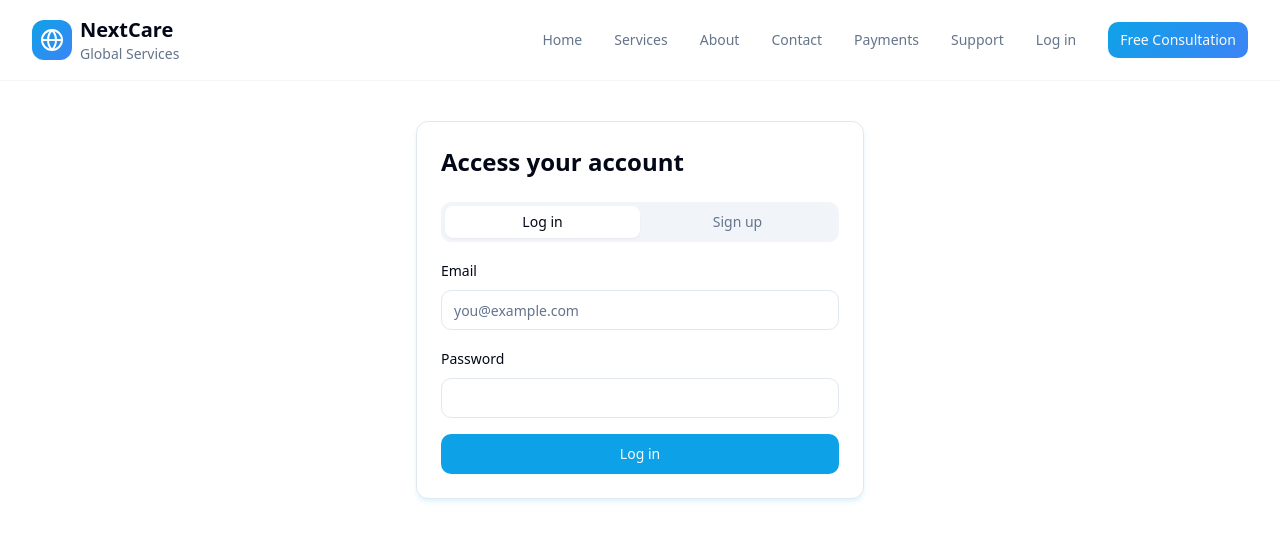
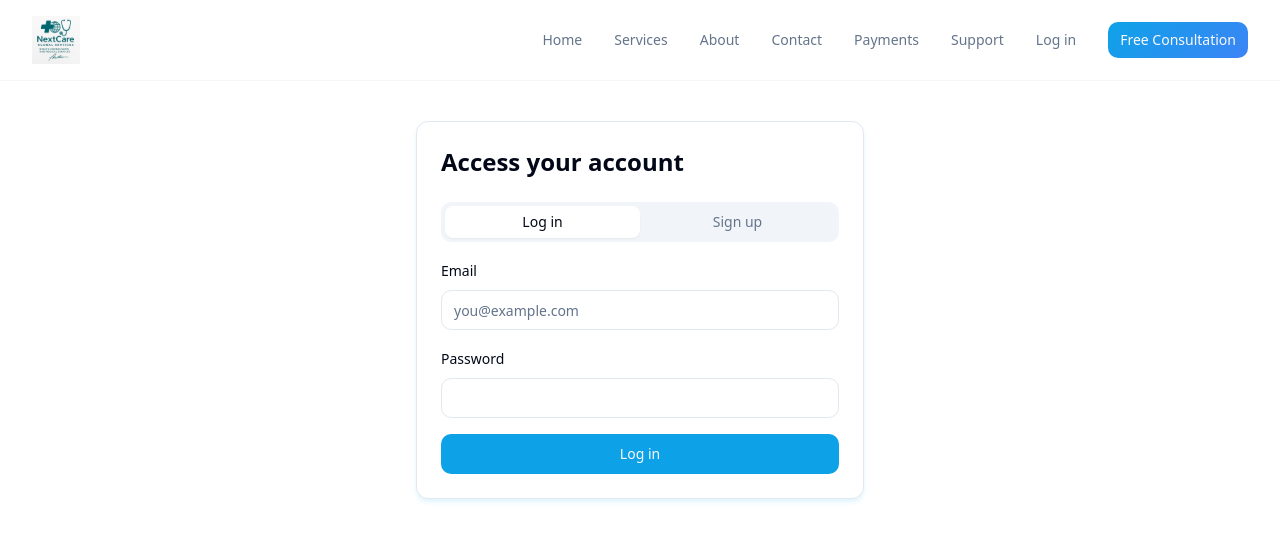
Before and after one commit to bwtfoundation4all-crypto/nextcare-compass-global, a React (Vite) app: page /auth in a window 1280 px wide. Shown: the top 540 px of the page. Built offline with nearby package versions, Linux system fonts and the light colour scheme.

Commit message:
Update company logo

```diff
--- a/src/components/Header.tsx
+++ b/src/components/Header.tsx
@@ -1,7 +1,7 @@
 import { useState, useEffect } from "react";
 import { Link, useLocation } from "react-router-dom";
 import { Button } from "@/components/ui/button";
-import { Menu, X, Globe } from "lucide-react";
+import { Menu, X } from "lucide-react";
 import { supabase } from "@/integrations/supabase/client";
 import { toast } from "@/components/ui/use-toast";
 
@@ -45,14 +45,12 @@ const Header = () => {
       <div className="container mx-auto px-4 sm:px-6 lg:px-8">
         <div className="flex justify-between items-center py-4">
           {/* Logo */}
-          <Link to="/" className="flex items-center space-x-2">
-            <div className="w-10 h-10 bg-hero-gradient rounded-lg flex items-center justify-center">
-              <Globe className="h-6 w-6 text-white" />
-            </div>
-            <div>
-              <div className="text-xl font-bold text-foreground">NextCare</div>
-              <div className="text-sm text-muted-foreground">Global Services</div>
-            </div>
+          <Link to="/" className="flex items-center space-x-3">
+            <img
+              src="/lovable-uploads/1cd41efc-d3d5-49f5-9da3-d031750143ff.png"
+              alt="NextCare Global Services - Health Consultants and Medical Services"
+              className="h-12 w-auto hover:opacity-90 transition-opacity"
+            />
           </Link>
 
           {/* Desktop Navigation */}
```
Also changed, not shown: public/lovable-uploads/1cd41efc-d3d5-49f5-9da3-d031750143ff.png (added).
